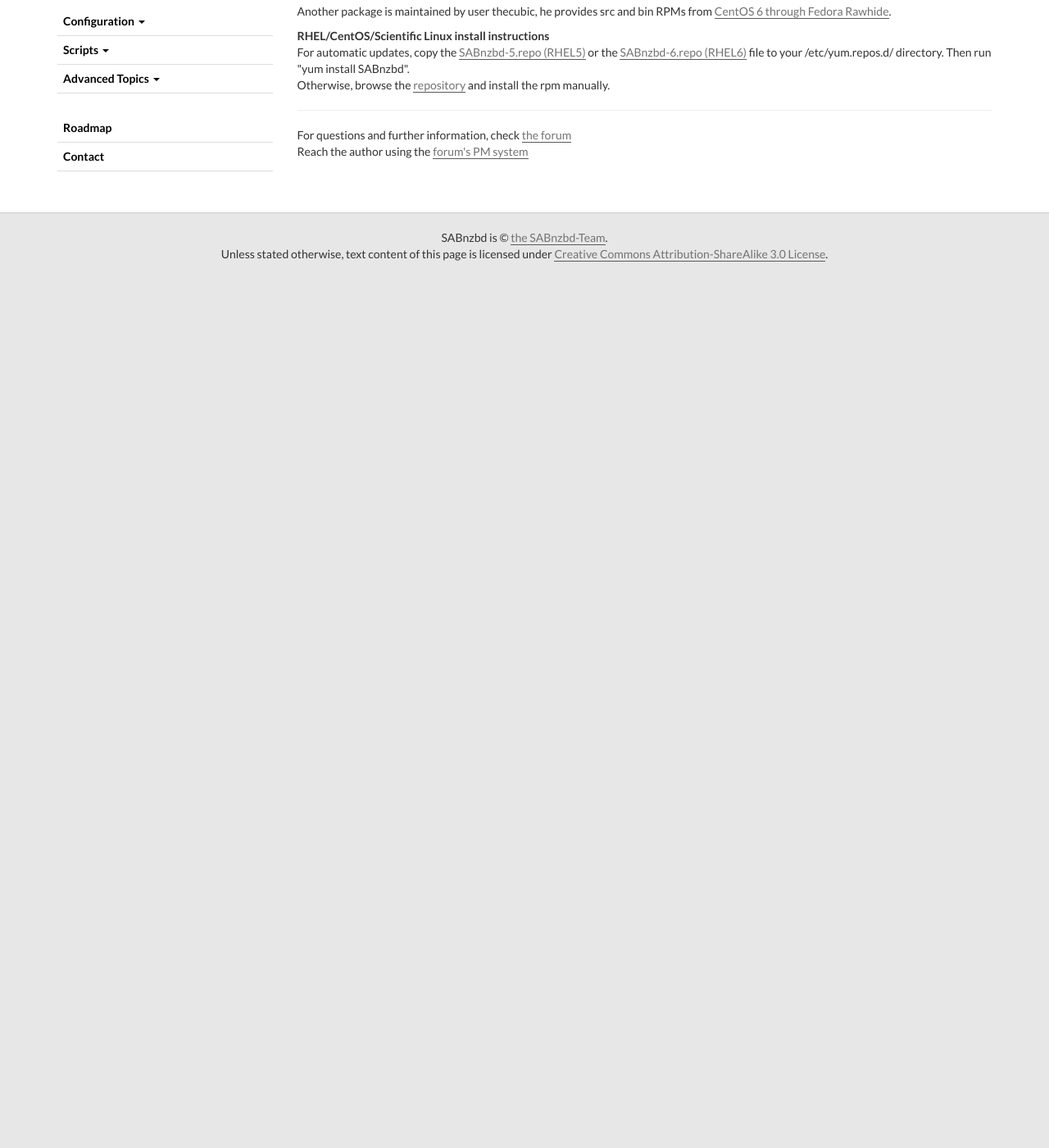
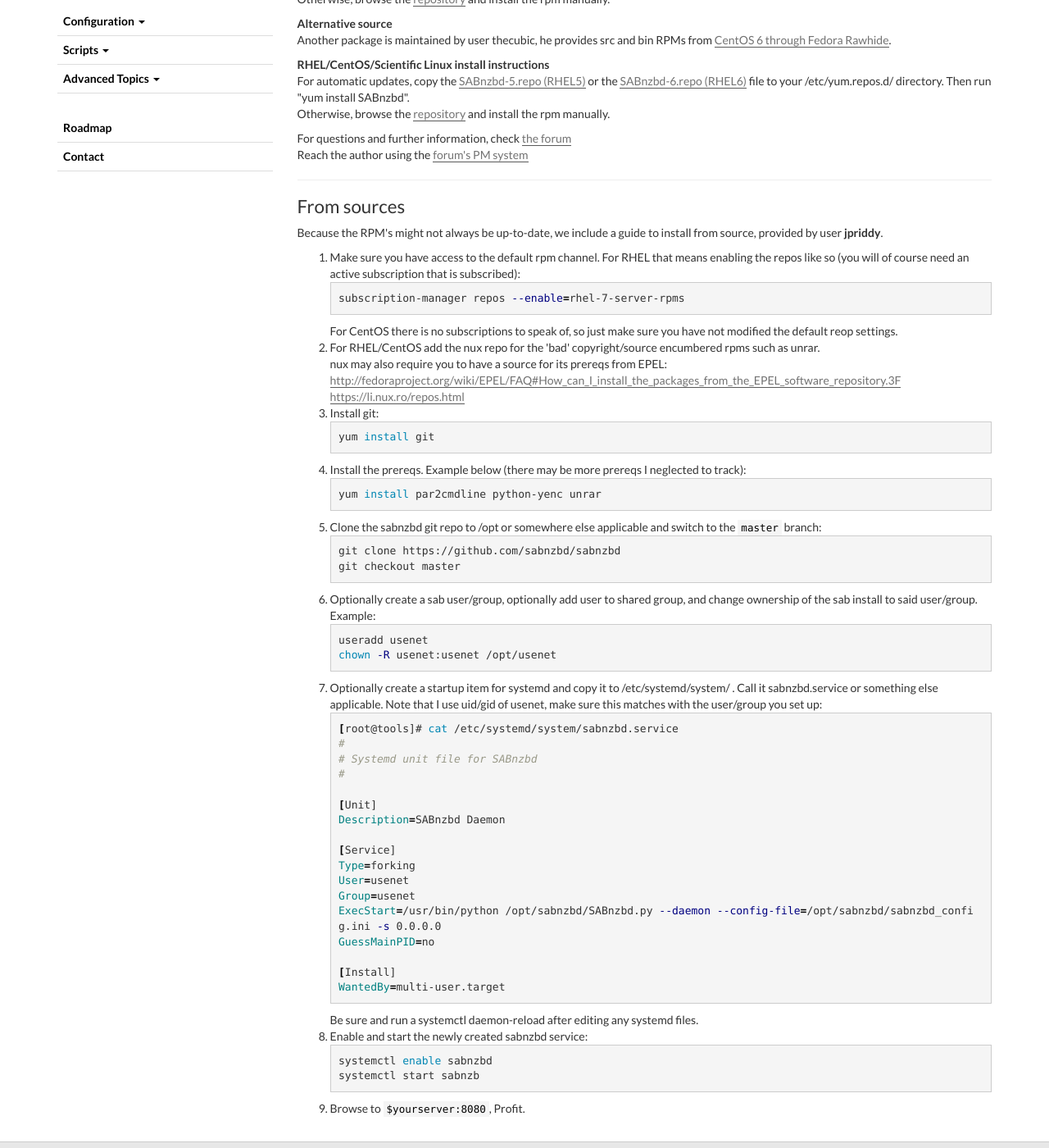
Before and after one commit to sabnzbd/sabnzbd.github.io, a Jekyll site: the page built from wiki/installation/install-fedora-repo.html, in a window 1280 px wide and 1400 px high, scrolled down 534 px. Shown: the whole window at 82% size. Built offline with Jekyll 4.4.1, drawn with Linux system fonts in a browser that asks for light colours; before the commit the page ends 900 px from its top, so only the background shows below that.

Commit message:
Update Fedora info

```diff
--- a/wiki/installation/install-fedora-repo.html
+++ b/wiki/installation/install-fedora-repo.html
@@ -7,7 +7,9 @@
     The team cannot support these packages!
 </p>
 
+
 <hr>
+<h2>RPM's</h2>
 <p>SABnzbd RPMs are prepared for Fedora and RHEL and clones (CentOS, Scientific Linux).<br>
     Once installed, you can start SABnzbd by typing SABnzbd in a terminal or in the application menu (Internet-&gt;SABnzbd).
 </p>
@@ -27,7 +29,73 @@
     For automatic updates, copy the <a href="https://dl.dropboxusercontent.com/u/14500830/SABnzbd/RHEL-CentOS/SABnzbd-5.repo">SABnzbd-5.repo (RHEL5)</a> or the <a href="https://dl.dropboxusercontent.com/u/14500830/SABnzbd/RHEL-CentOS/SABnzbd-6.repo">SABnzbd-6.repo (RHEL6)</a> file to your /etc/yum.repos.d/ directory. Then run "yum install SABnzbd".<br>
     Otherwise, browse the <a href="https://dl.dropboxusercontent.com/u/14500830/SABnzbd/index.html">repository</a> and install the rpm manually.
 </p>
-<hr>
+
 <p>For questions and further information, check <a href="http://forums.sabnzbd.org/index.php?topic=4305" target="_blank">the forum</a><br>
     Reach the author using the <a href="http://forums.sabnzbd.org/index.php?action=pm;sa=send;u=11709" target="_blank">forum's PM system</a>
 </p>
+<hr>
+
+<h2>From sources</h2>
+<p>Because the RPM's might not always be up-to-date, we include a guide to install from source, provided by user <strong>jpriddy</strong>.
+<ol>
+    <li>Make sure you have access to the default rpm channel.  For RHEL that means enabling the repos like so (you will of course need an active subscription that is subscribed):
+{% highlight sh %}
+subscription-manager repos --enable=rhel-7-server-rpms
+{% endhighlight %}
+        For CentOS there is no subscriptions to speak of, so just make sure you have not modified the default reop settings.
+    </li>
+    <li>For RHEL/CentOS add the nux repo for the 'bad' copyright/source encumbered rpms such as unrar.  <br>nux may also require you to have a source for its prereqs from EPEL:
+        <a href="http://fedoraproject.org/wiki/EPEL/FAQ#How_can_I_install_the_packages_from_the_EPEL_software_repository.3F">http://fedoraproject.org/wiki/EPEL/FAQ#How_can_I_install_the_packages_from_the_EPEL_software_repository.3F</a><br>
+        <a href="https://li.nux.ro/repos.html">https://li.nux.ro/repos.html</a>
+    </li>
+    <li>Install git: {% highlight sh %}yum install git{% endhighlight %}</li>
+
+    <li>Install the prereqs.  Example below (there may be more prereqs I neglected to track):
+        {% highlight sh %}yum install par2cmdline python-yenc unrar{% endhighlight %}
+    </li>
+    <li>Clone the sabnzbd git repo to <codee>/opt</code> or somewhere else applicable and switch to the <code>master</code> branch:
+{% highlight sh %}
+git clone https://github.com/sabnzbd/sabnzbd
+git checkout master
+{% endhighlight %}
+    </li>
+    <li>Optionally create a sab user/group, optionally add user to shared group, and change ownership of the sab install to said user/group.  Example:
+{% highlight sh %}
+useradd usenet
+chown -R usenet:usenet /opt/usenet
+{% endhighlight %}
+
+</code></pre>
+    </li>
+    <li>Optionally create a startup item for systemd and copy it to /etc/systemd/system/ .  Call it sabnzbd.service or something else applicable.  Note that I use uid/gid of usenet, make sure this matches with the user/group you set up:
+{% highlight sh %}
+[root@tools]# cat /etc/systemd/system/sabnzbd.service
+#
+# Systemd unit file for SABnzbd
+#
+
+[Unit]
+Description=SABnzbd Daemon
+
+[Service]
+Type=forking
+User=usenet
+Group=usenet
+ExecStart=/usr/bin/python /opt/sabnzbd/SABnzbd.py --daemon --config-file=/opt/sabnzbd/sabnzbd_config.ini -s 0.0.0.0
+GuessMainPID=no
+
+[Install]
+WantedBy=multi-user.target
+{% endhighlight %}
+
+    Be sure and run a systemctl daemon-reload after editing any systemd files.
+    </li>
+<li>Enable and start the newly created sabnzbd service:
+{% highlight sh %}
+systemctl enable sabnzbd
+systemctl start sabnzb
+{% endhighlight %}
+
+</li>
+<li>Browse to <code>$yourserver:8080</code>, Profit.</li>
+</ol>
```
Also changed, not shown: wiki/installation/install-unix.html (+3 -5 lines).
